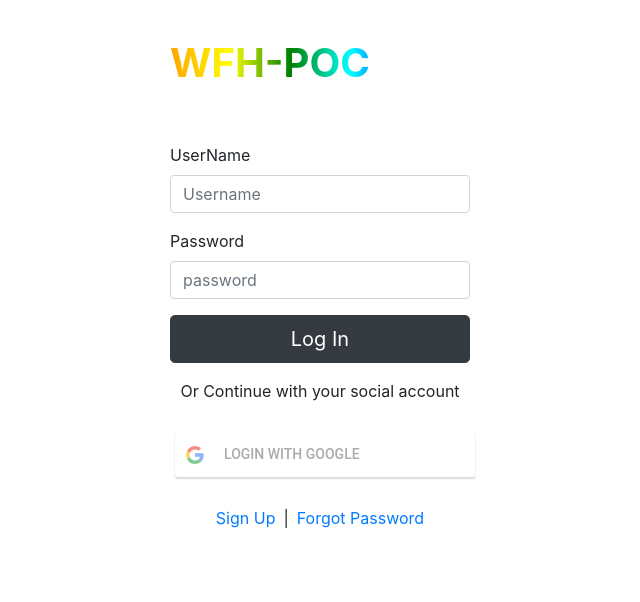
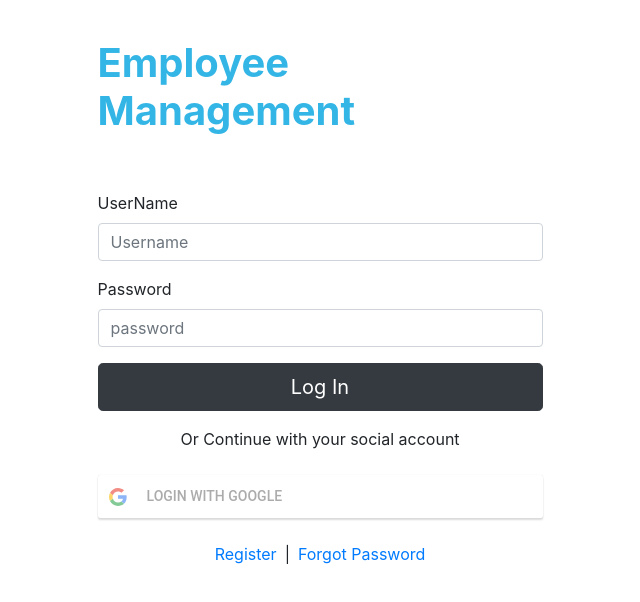
Before and after one commit to WFH-POC-PRoject/UI, a React (Create React App) app in the folder ANBDemo/anbdemo/: page / in a window 1280 px wide. Shown: the top 602 px of the page, without its empty margins (320-960 px from the left). Built offline with nearby package versions, Linux system fonts and the light colour scheme.

Commit message:
layout removed from register and resetpaswd

```diff
--- a/ANBDemo/anbdemo/src/App.css
+++ b/ANBDemo/anbdemo/src/App.css
@@ -1,17 +1,22 @@
 .login-form{
   width: 50%;
   height: 100%;
-  max-width: 330px;
+  max-width: 475px;
   padding: 15px;
   margin: auto;
 }
+.text-center{
+  text-align: center;
+}
+
 .text-left{
   text-align: left;
 }
 h1 {
-  background: linear-gradient(to right, orange , yellow, green, cyan,blue, violet);
+  color: #33b5e5;
+  /* background: linear-gradient(to right, green);
   -webkit-background-clip: text;
-  -webkit-text-fill-color: transparent;
+  -webkit-text-fill-color: transparent; */
   font-size: 60px;
   line-height: 60px;
 }
@@ -44,14 +49,14 @@ background-color: rgb(203, 63, 34);
 }
 .btnGoogle {
   margin:5px;
-  width: 300px;
+  width: 435px;
   height:45px;
   border-radius: 4px;
   background: #db3236;
   background-color:skyblue;
   color:burlywood;
   border:0px transparent;
-  text-align: center;
+  text-align: center !important;
 }
 
 #emp1{
--- a/ANBDemo/anbdemo/src/Register.js
+++ b/ANBDemo/anbdemo/src/Register.js
@@ -20,7 +20,10 @@ class Register extends Component {
 
         }
         this.saveUser = this.saveUser.bind(this);
+        localStorage.setItem('StateRole',"");
     }
+
+
     onChange = (e) => {
 
 
--- a/ANBDemo/anbdemo/src/ResetPassword.js
+++ b/ANBDemo/anbdemo/src/ResetPassword.js
@@ -9,7 +9,6 @@ class ResetPassword extends Component {
     constructor(props) {
         super(props);
         this.state = {
-
             Password: '',
             Confirmpassword: '',
             Id: '',
@@ -19,6 +18,7 @@ class ResetPassword extends Component {
             PasswordMatcherror: ''
 
         }
+        localStorage.setItem('StateRole',"");
         this.saveUser = this.saveUser.bind(this);
         this._handleNewPassword = this._handleNewPassword.bind(this);
         this._handleConfirmedPassword = this._handleConfirmedPassword.bind(this);
@@ -29,7 +29,7 @@ class ResetPassword extends Component {
         debugger;
         let Passworderror = "";
         if (!this.state.Password) {
-            Passworderror = 'Password is requaired !'
+            Passworderror = 'Password is required !'
         }
         if (this.state.Password) {
             Passworderror = ''
@@ -46,7 +46,7 @@ class ResetPassword extends Component {
         debugger;
         let Confirmpassworderror = "";
         if (!this.state.Confirmpassword) {
-            Confirmpassworderror = 'Confirmpassword is requaired !'
+            Confirmpassworderror = 'Confirmpassword is required !'
         }
         if (this.state.Confirmpassword) {
             Confirmpassworderror = ''
@@ -68,7 +68,7 @@ class ResetPassword extends Component {
             return true;
         }
         else {
-            PasswordMatcherror = 'Confirmpassword is not maching with password !'
+            PasswordMatcherror = 'Confirmpassword is not matching with password !'
         }
 
         if (PasswordMatcherror) {
--- a/ANBDemo/anbdemo/src/login.js
+++ b/ANBDemo/anbdemo/src/login.js
@@ -35,7 +35,7 @@ class login extends Component{
         .then(response => {
             if(response.data.id=="1")
             {
-              //this.state.StateRole='Administrator';
+
               localStorage.setItem('StateRole',response.data.userName);
                 console.log(response);
                 history.push('/Workfromhome');
@@ -68,7 +68,7 @@ class login extends Component{
       return(
         <Form className="login-form">
         <br/>
-        <h1 className="font-weight-bold">WFH-POC <span className="phone"></span></h1>
+        <h1 className="font-weight-bold">Employee Management<span className="phone"></span></h1>
         <br/>
         <br/>
         <FormGroup>
@@ -85,18 +85,18 @@ class login extends Component{
           Or Continue with your social account
         </div>
         <br/>
-        <GoogleLogin id="goog" style={{color: "burlywood"}}
-          clientId="327606379568-tnqj9q11bmc9djul8rbef5ehckup9749.apps.googleusercontent.com" //CLIENTID NOT CREATED YET
+        <GoogleLogin id="goog" style={{textAlign:"center"}}
+          clientId="327606379568-tnqj9q11bmc9djul8rbef5ehckup9749.apps.googleusercontent.com"
           buttonText="LOGIN WITH GOOGLE"
           onSuccess={responseGoogle}
           onFailure={responseGoogle}
           cookiePolicy={'single_host_origin'}
-          className="btnGoogle"
+          className="btn-lg btn-dark btn-block text-center"
         />
         <br/>
         <br/>
         <div className="text-center">
-          <Link to="/Register">Sign Up</Link>
+          <Link to="/Register">Register</Link>
           <span className="p-2">|</span>
           <a href="https://www.website.com/forgot-password/">Forgot Password</a>
 
```
